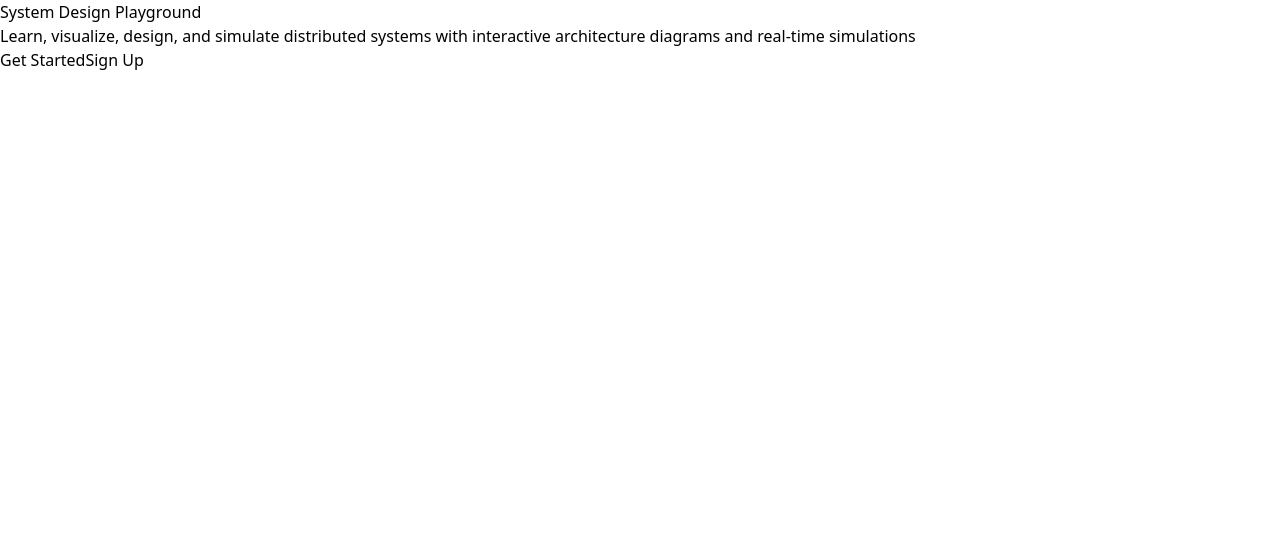
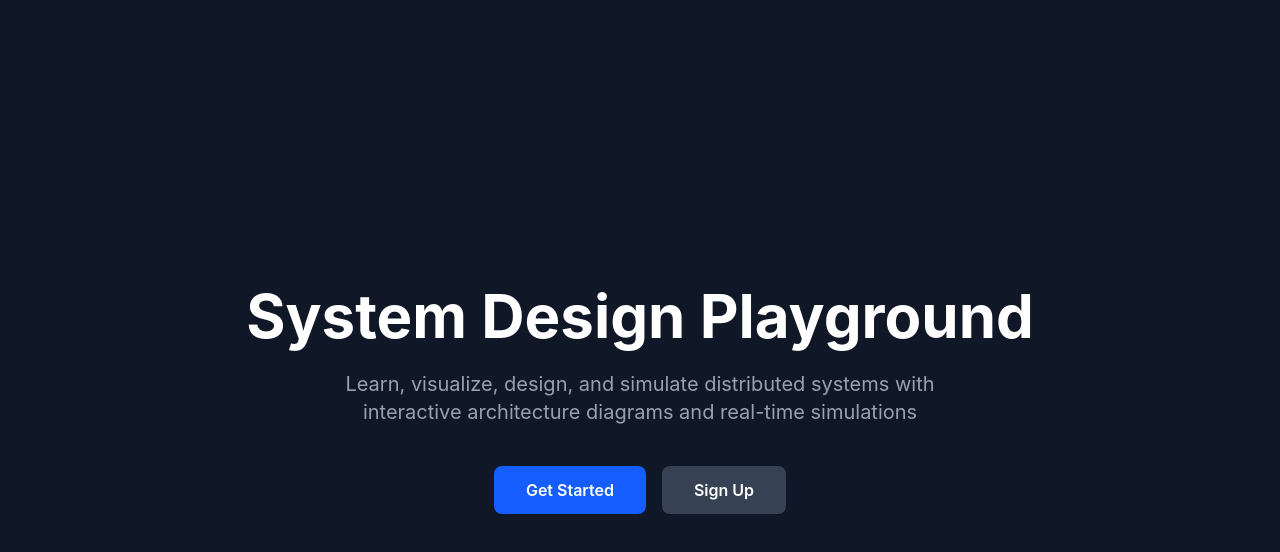
Before and after one commit to maheshshinde9100/SystemDesignLab, a React (Vite) app: page / in a window 1280 px wide. Shown: the top 552 px of the page. Built offline with nearby package versions, Linux system fonts and the light colour scheme; no server answers.

Commit message:
fixed tailwind dependencies issue

```diff
--- a/package.json
+++ b/package.json
@@ -11,13 +11,14 @@
   },
   "dependencies": {
     "@supabase/supabase-js": "^2.108.1",
+    "@tailwindcss/vite": "^4.3.0",
     "lucide-react": "^1.17.0",
     "react": "^19.1.0",
     "react-dom": "^19.1.0",
     "react-router-dom": "^7.17.0",
     "reactflow": "^11.11.4",
     "socket.io-client": "^4.8.3",
-    "tailwindcss": "^3.4.17",
+    "tailwindcss": "^4.3.0",
     "zustand": "^5.0.14"
   },
   "devDependencies": {
--- a/src/index.css
+++ b/src/index.css
@@ -1,3 +1 @@
-@tailwind base;
-@tailwind components;
-@tailwind utilities;
+@import "tailwindcss";
--- a/vite.config.js
+++ b/vite.config.js
@@ -1,8 +1,8 @@
 import { defineConfig } from 'vite'
 import react from '@vitejs/plugin-react'
-
+import tailwindcss from '@tailwindcss/vite'
 
 // https://vite.dev/config/
 export default defineConfig({
-  plugins: [react()],
+  plugins: [react(),tailwindcss()],
 })
```
Also changed, not shown: 1 other file (tests, documents, lock files or other folders).
